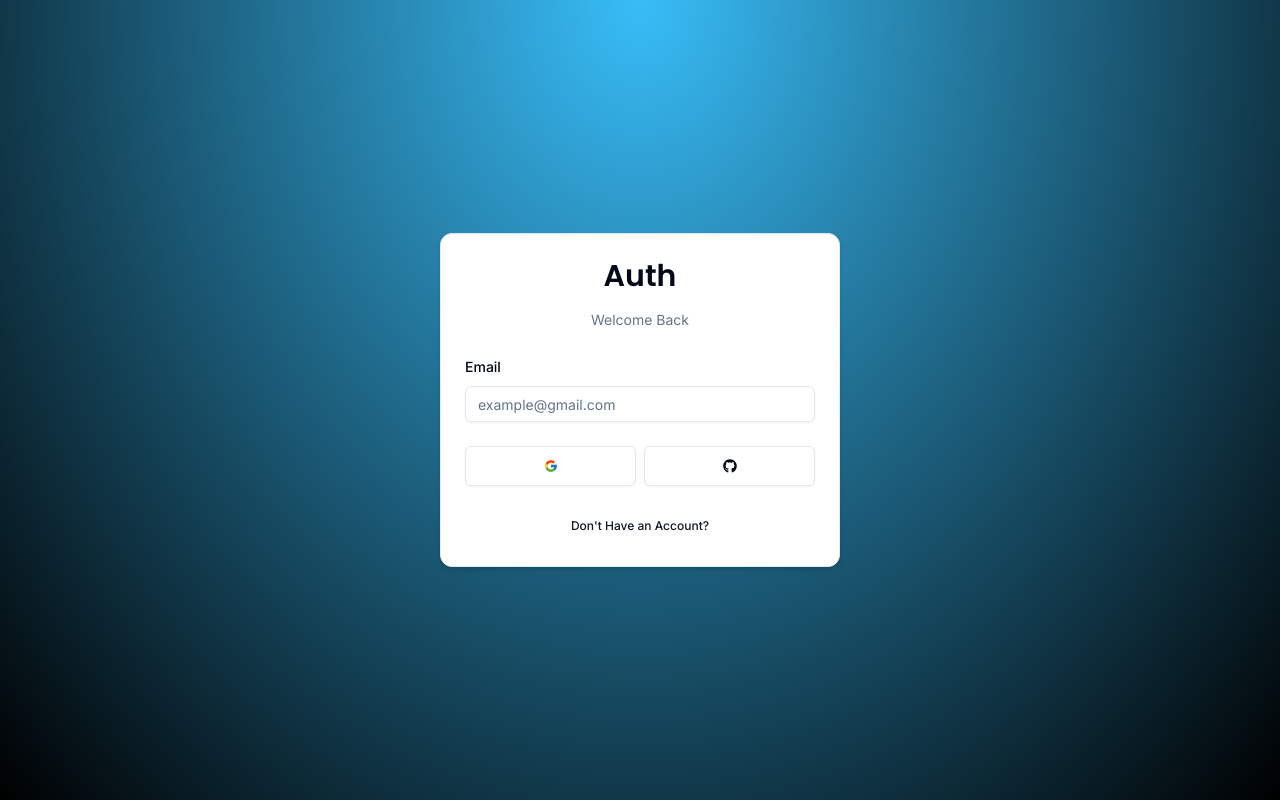
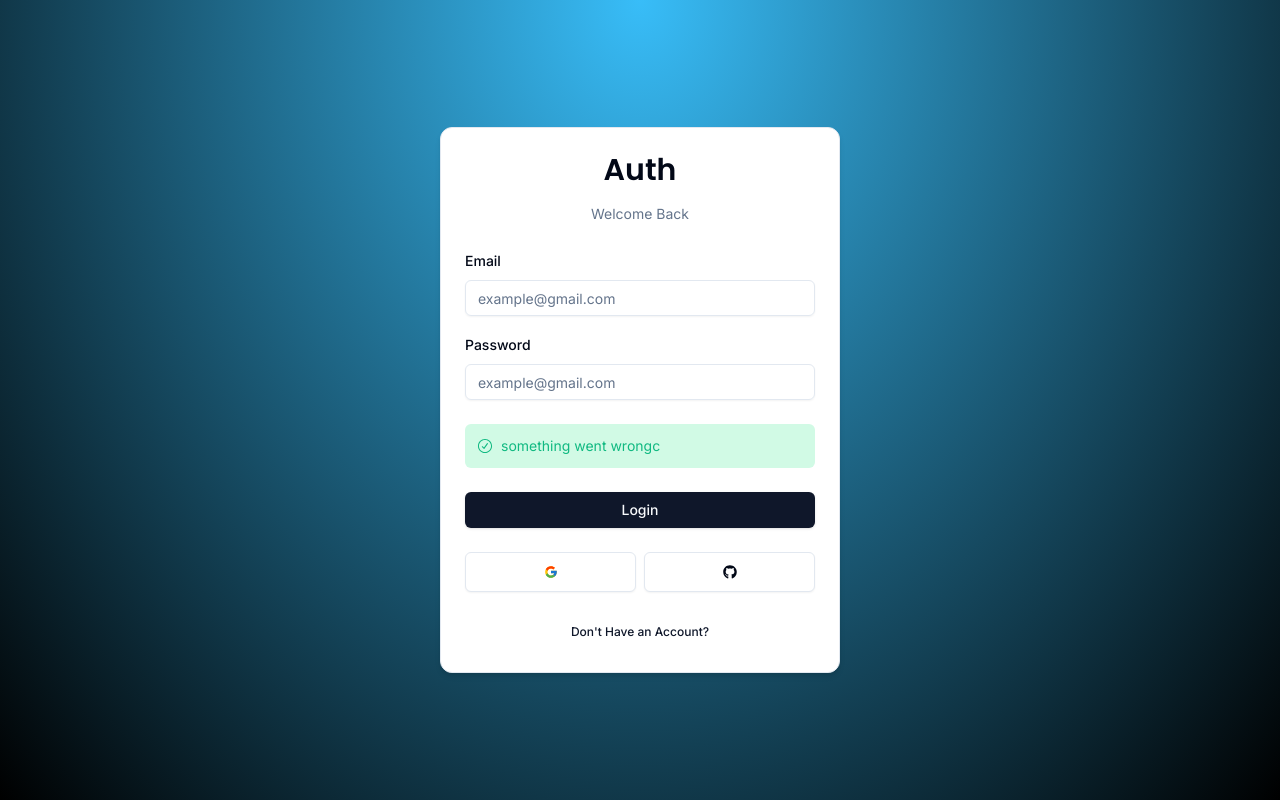
Before and after one commit to recess-edTech/heimdall_odin_migrate, a Next.js app: page /auth/login in a window 1280 px wide. Built offline with nearby package versions, Linux system fonts and the light colour scheme.

Commit message:
login forms

```diff
--- /dev/null
+++ b/components/FormError.tsx
@@ -0,0 +1,17 @@
+import {ExclamationTriangleIcon, } from "@radix-ui/react-icons"
+
+interface FormMessageProps {
+    message? : string;
+};
+
+
+export const FormError = ({message}: FormMessageProps) => {
+    if(!message) return null;
+
+    return (
+        <div className="bg-destructive/15 p-3 rounded-md flex items-center gap-x-2 text-sm text-destructive">
+            <ExclamationTriangleIcon className="h-4 w-4"/>
+            <span>{message}</span>
+        </div>
+    )
+}
--- /dev/null
+++ b/components/FormSuccess.tsx
@@ -0,0 +1,18 @@
+import {CheckCircledIcon } from "@radix-ui/react-icons"
+
+
+interface SuccessFormMessageProps {
+    message? : string;
+};
+
+
+export const FormSuccess = ({message}: SuccessFormMessageProps) => {
+    if(!message) return null;
+
+    return (
+        <div className="bg-emerald-100 p-3 rounded-md flex items-center gap-x-2 text-sm text-emerald-500">
+            <CheckCircledIcon className="h-4 w-4"/>
+            <span>{message}</span>
+        </div>
+    )
+}
--- a/components/auth/LoginForm.tsx
+++ b/components/auth/LoginForm.tsx
@@ -6,6 +6,9 @@ import {CardWrapper} from "@/components/auth/CardWrapper";
 import * as z from "zod";
 import {LoginSchema} from "@/schemas";
 import {Input} from "@/components/ui/input";
+import {Button} from "@/components/ui/button";
+import {FormError} from "@/components/FormError";
+import {FormSuccess} from "@/components/FormSuccess";
 
 
 export const LoginForm = () => {
@@ -16,6 +19,7 @@ export const LoginForm = () => {
             password: "",
         }
     })
+    const onSubmit = (values: z.infer<typeof LoginSchema>) => {}
     return (
         <CardWrapper
             headerLabel="Welcome Back"
@@ -24,10 +28,10 @@ export const LoginForm = () => {
             showSocial={true}>
             <Form {...form}>
                 <form
-                    onSubmit={form.handleSubmit(() => {
+                    onSubmit={form.handleSubmit((onSubmit) => {
                     })}
                     className="space-y-6"
-                />
+                >
                     <div className="space-y-4">
                         <FormField
                             control={form.control}
@@ -43,8 +47,33 @@ export const LoginForm = () => {
                                     </FormControl>
                                     <FormMessage/>
                                 </FormItem>
-                        )}/>
+                            )}
+                        />
+                        <FormField
+                            control={form.control}
+                            name="password"
+                            render={({field}) => (
+                                <FormItem>
+                                    <FormLabel>Password</FormLabel>
+                                    <FormControl>
+                                        <Input {...field}
+                                               placeholder="example@gmail.com"
+                                               type="password"
+                                        />
+                                    </FormControl>
+                                    <FormMessage/>
+                                </FormItem>
+                            )}
+                        />
                     </div>
+                    <FormError/>
+                    <FormSuccess message="something went wrongc"/>
+                    <Button type="submit"
+                            className="w-full"
+                    >
+                        Login
+                    </Button>
+                </form>
             </Form>
         </CardWrapper>
     )
--- a/schemas/index.ts
+++ b/schemas/index.ts
@@ -4,5 +4,7 @@ export const LoginSchema = z.object({
     email: z.string().email({
         message: 'Please enter a valid email'
     }),
-    password: z.string()
+    password: z.string().min(1, {
+        message: 'Please enter a password'
+    })
 });
```
Lines whose indentation alone changed are shown as unchanged.
